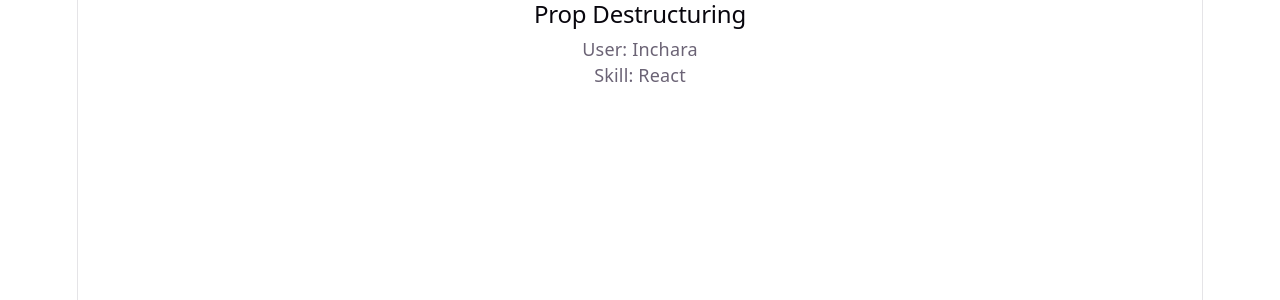
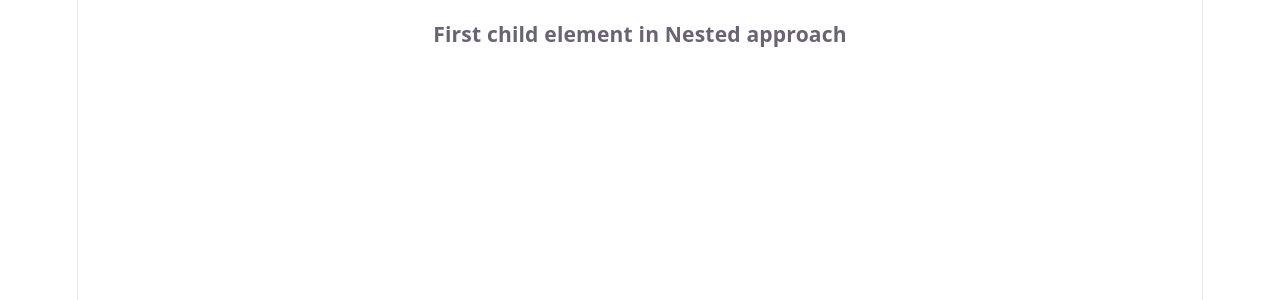
Before and after one commit to incharadn433-web/MERN_Stu_FebMay26Mys, a React (Vite) app in the folder W9/D2/prop-example-app/: page / in a window 1280 px wide. Shown: the top 300 px of the page. Built offline with nearby package versions, Linux system fonts and the light colour scheme.

Commit message:
Container/ wrapper component

```diff
--- a/W9/D2/prop-example-app/src/App.jsx
+++ b/W9/D2/prop-example-app/src/App.jsx
@@ -2,12 +2,14 @@
 import './App.css'
 import { PropBasics } from './components/P1'
 import { PropDestructuring } from './components/P2'
+import { PropsChildren } from './components/P3'
 
 function App() {
   return (
     <>
       {/* <PropBasics/> */}
-      <PropDestructuring/>
+      {/* <PropDestructuring/> */}
+      <PropsChildren/>
     </>
   )
 }
--- /dev/null
+++ b/W9/D2/prop-example-app/src/components/P3.jsx
@@ -0,0 +1,22 @@
+//Container/ wrapper component
+import {React} from "react";
+//children is a special React prop
+//It holds nested JSX passed between component tags
+//It helps create reusable wrapper/layout components
+function Container({children}){
+     return(
+        <div className="card">
+            {children}
+        </div>
+     );
+}
+//parent component
+export function PropsChildren(){
+    return(
+        <>
+            <Container>
+                <h3>First child element in Nested approach</h3>
+            </Container>
+        </>
+    )
+}
```
